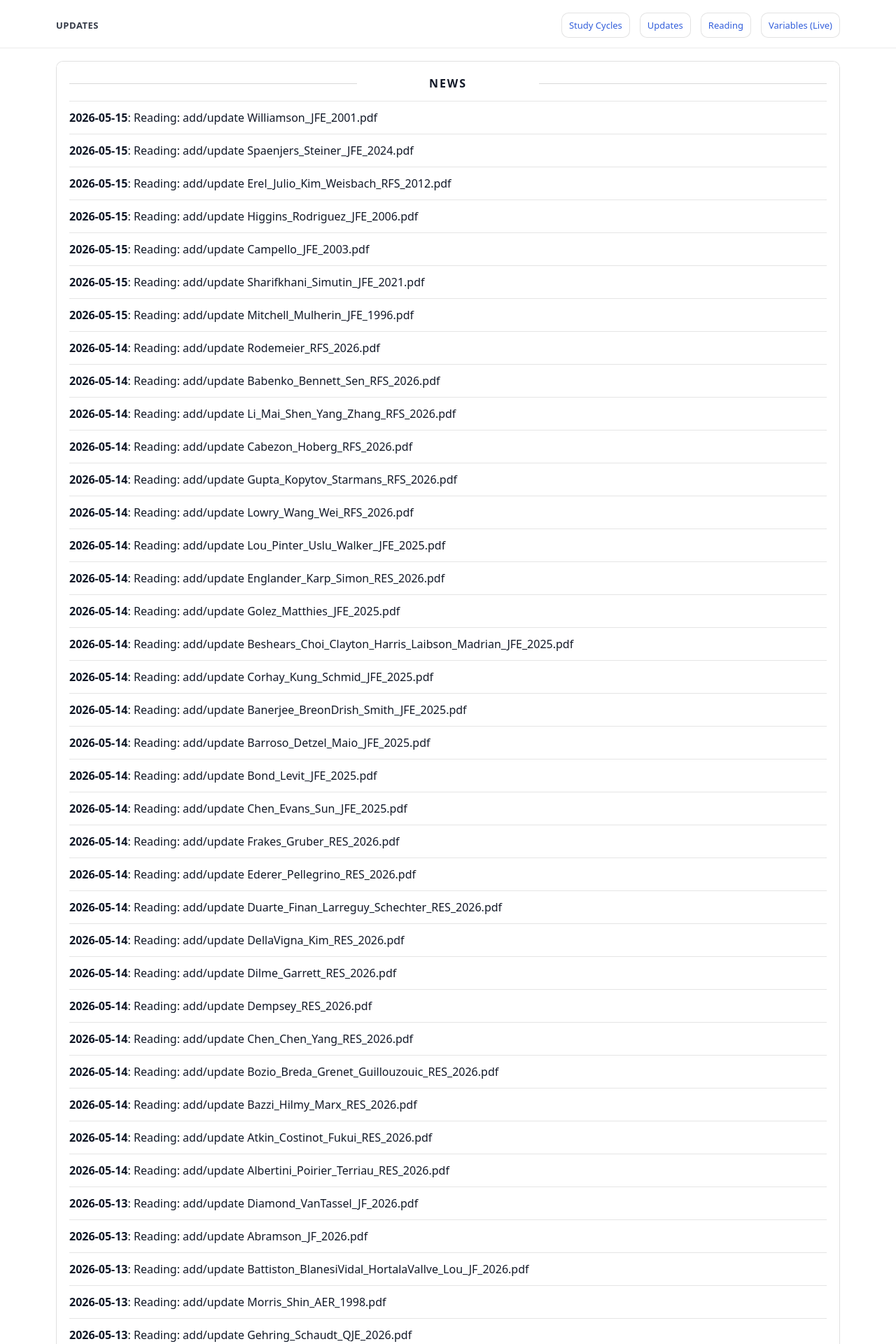
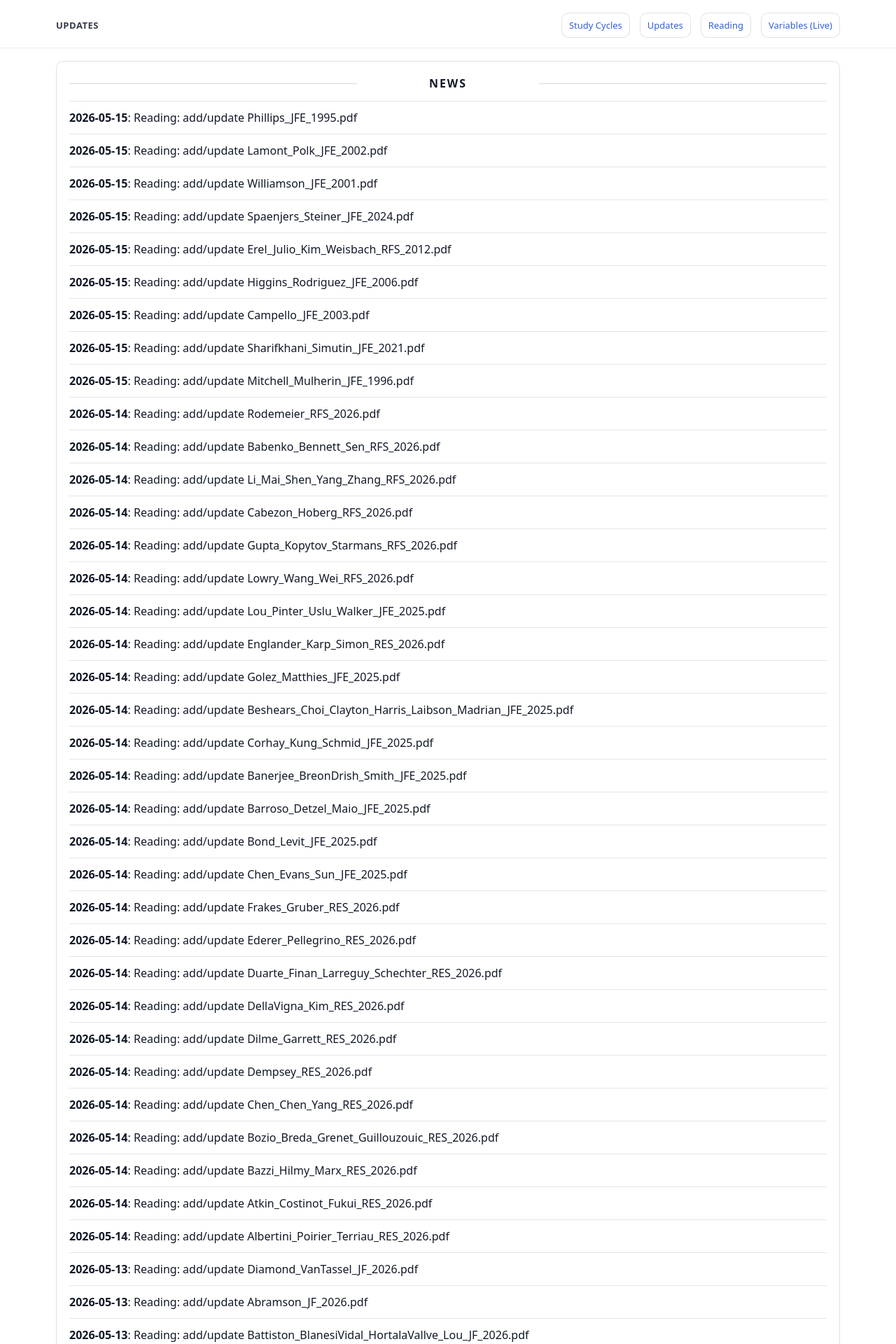
Before and after one commit to yaxinzn/study-archive, a Jekyll site: the page built from updates/index.md, in a window 1280 px wide. Shown: the top 1920 px of the page at 70% size. Built offline with Jekyll 4.4.1, drawn with Linux system fonts in a browser that asks for light colours; some of the changed text lies outside the part shown.

Commit message:
chore: update NEWS feed

```diff
--- a/_data/news.yml
+++ b/_data/news.yml
@@ -1,4 +1,10 @@
 # Auto-generated update history (sorted newest -> oldest). Do not edit manually.
+- ts: "1778839949"
+  date: "2026-05-15"
+  title: "Reading: add/update Phillips_JFE_1995.pdf"
+- ts: "1778839903"
+  date: "2026-05-15"
+  title: "Reading: add/update Lamont_Polk_JFE_2002.pdf"
 - ts: "1778838820"
   date: "2026-05-15"
   title: "Reading: add/update Williamson_JFE_2001.pdf"
```
